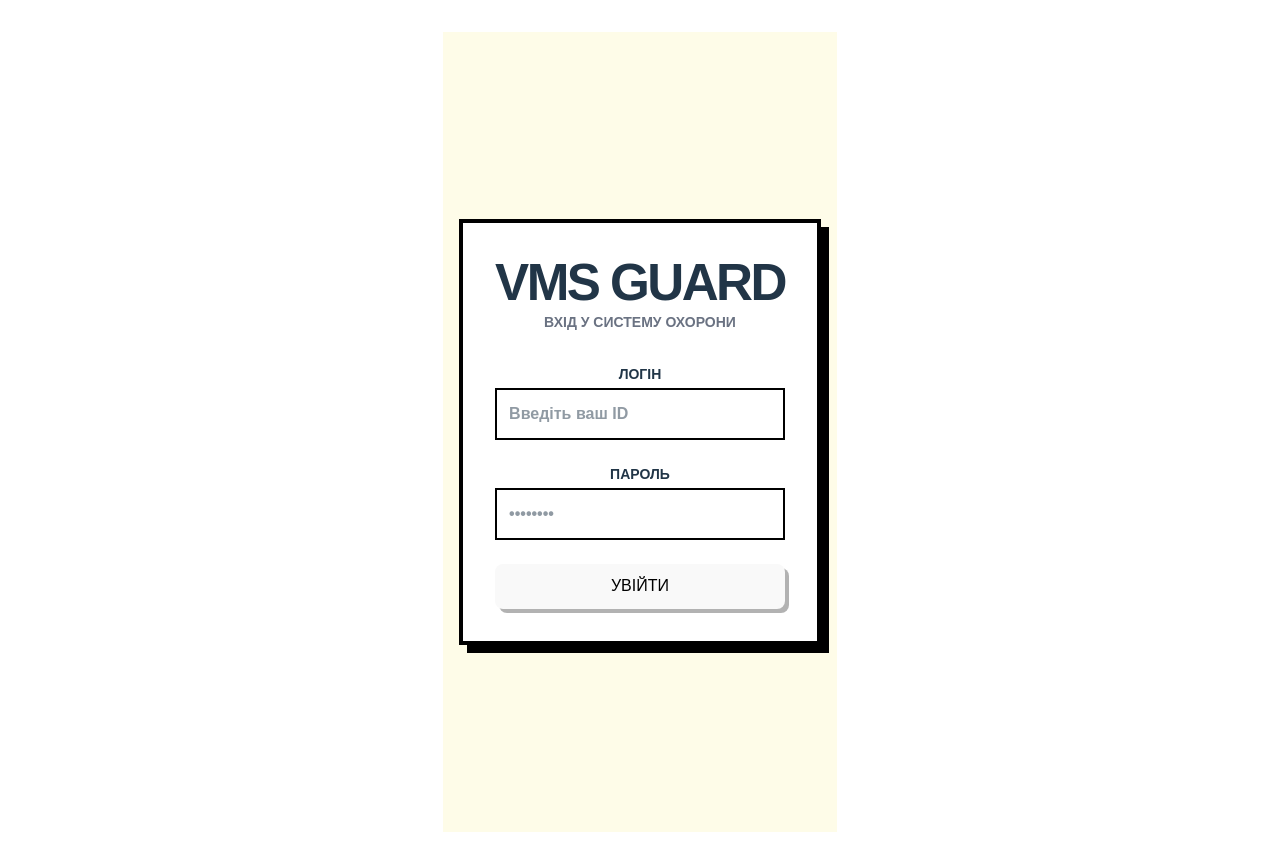
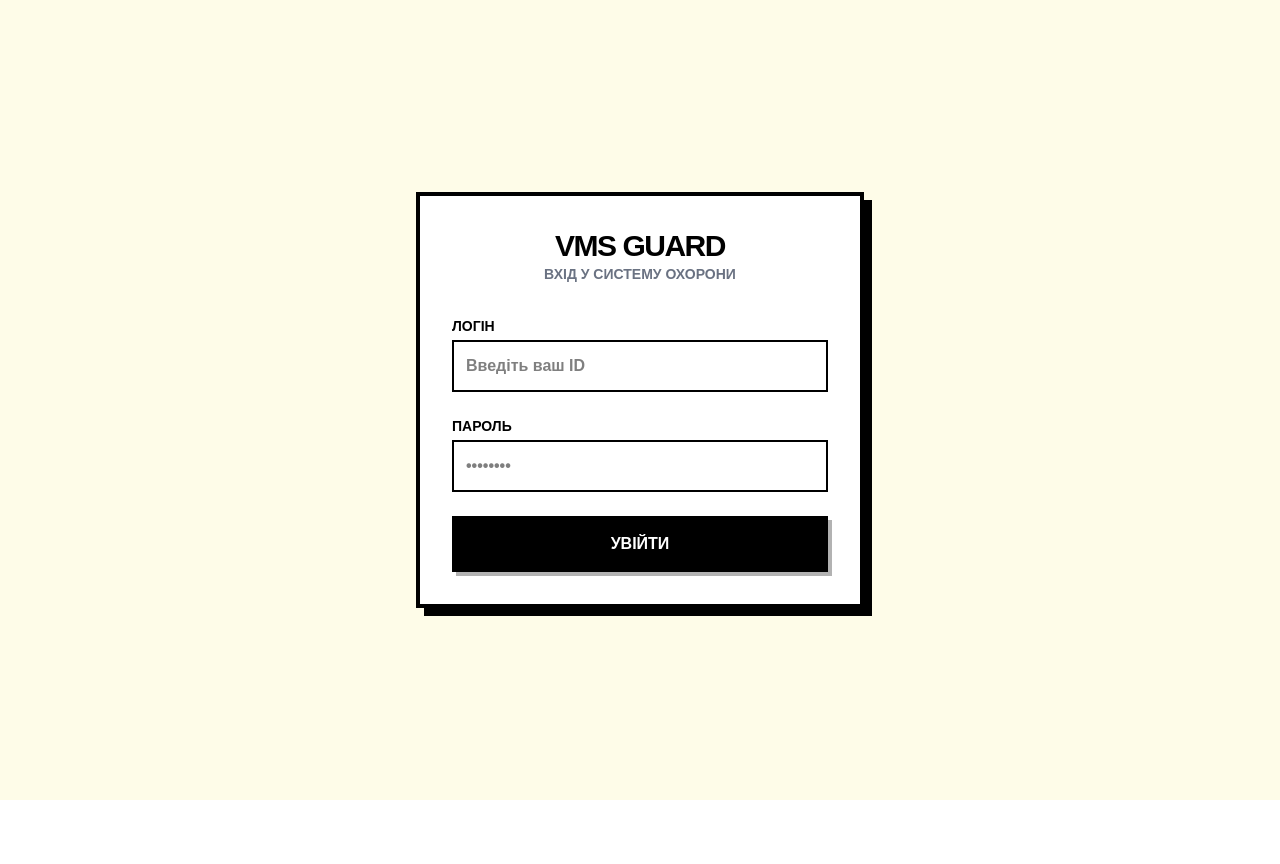
Before and after one commit to echerepenya/visitor-management-system, a Vue app in the folder frontend/: page /login in a window 1280 px wide. After the commit the page ends 800 px from the top, so only its background shows below. Built offline with nearby package versions, Linux system fonts and the light colour scheme; no server answers.

Commit message:
updated css

```diff
--- a/frontend/src/style.css
+++ b/frontend/src/style.css
@@ -1,13 +1,9 @@
 @import "tailwindcss";
 
 :root {
-  font-family: system-ui, Avenir, Helvetica, Arial, sans-serif;
+  font-family: system-ui, -apple-system, BlinkMacSystemFont, 'Segoe UI', Roboto, Oxygen, Ubuntu, Cantarell, 'Open Sans', 'Helvetica Neue', sans-serif;
   line-height: 1.5;
   font-weight: 400;
-
-  color-scheme: light dark;
-  color: rgba(255, 255, 255, 0.87);
-  background-color: #242424;
 
   font-synthesis: none;
   text-rendering: optimizeLegibility;
@@ -15,67 +11,16 @@
   -moz-osx-font-smoothing: grayscale;
 }
 
-a {
-  font-weight: 500;
-  color: #646cff;
-  text-decoration: inherit;
-}
-a:hover {
-  color: #535bf2;
-}
-
 body {
   margin: 0;
-  display: flex;
-  place-items: center;
-  min-width: 320px;
-  min-height: 100vh;
-}
-
-h1 {
-  font-size: 3.2em;
-  line-height: 1.1;
-}
-
-button {
-  border-radius: 8px;
-  border: 1px solid transparent;
-  padding: 0.6em 1.2em;
-  font-size: 1em;
-  font-weight: 500;
-  font-family: inherit;
-  background-color: #1a1a1a;
-  cursor: pointer;
-  transition: border-color 0.25s;
-}
-button:hover {
-  border-color: #646cff;
-}
-button:focus,
-button:focus-visible {
-  outline: 4px auto -webkit-focus-ring-color;
-}
-
-.card {
-  padding: 2em;
+  padding: 0;
+  width: 100%;
+  height: 100%;
 }
 
 #app {
-  max-width: 1280px;
-  margin: 0 auto;
-  padding: 2rem;
-  text-align: center;
+  width: 100%;
+  height: 100%;
+  margin: 0;
+  padding: 0;
 }
-
-@media (prefers-color-scheme: light) {
-  :root {
-    color: #213547;
-    background-color: #ffffff;
-  }
-  a:hover {
-    color: #747bff;
-  }
-  button {
-    background-color: #f9f9f9;
-  }
-}
--- a/frontend/src/views/Login.vue
+++ b/frontend/src/views/Login.vue
@@ -26,7 +26,7 @@
         </div>
 
         <button :disabled="loading" type="submit"
-                class="w-full bg-black text-black font-black py-4 uppercase hover:bg-gray-800 shadow-[4px_4px_0px_0px_rgba(0,0,0,0.3)] active:translate-y-1 transition-all">
+                class="w-full bg-black text-white font-black py-4 uppercase hover:bg-gray-800 shadow-[4px_4px_0px_0px_rgba(0,0,0,0.3)] active:translate-y-1 transition-all">
           {{ loading ? 'Завантаження...' : 'Увійти' }}
         </button>
       </form>
```
